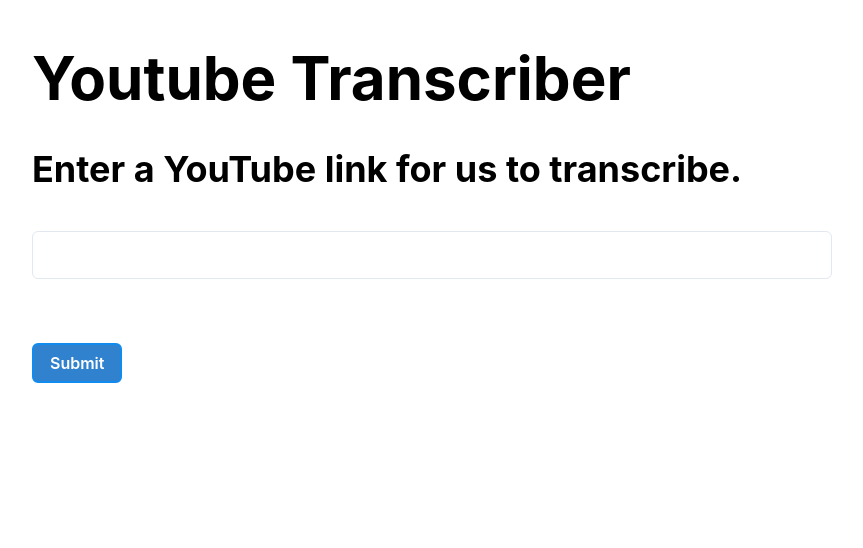
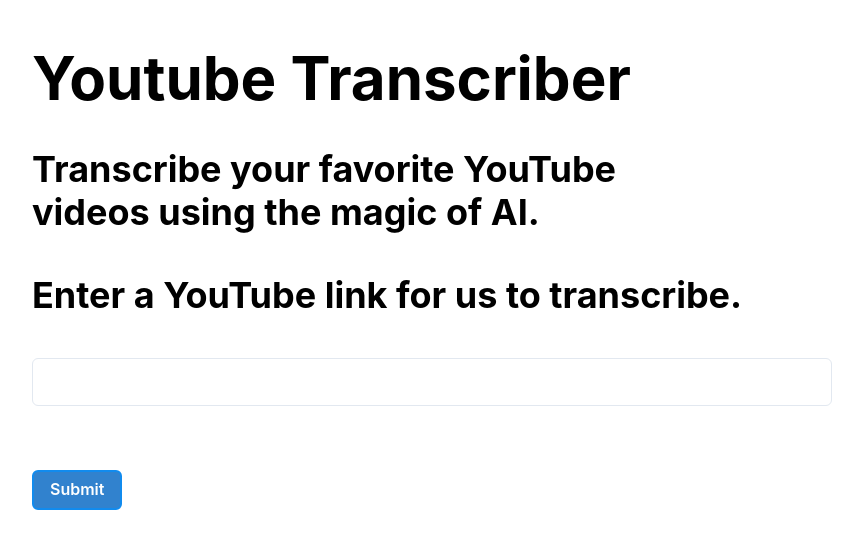
Before and after one commit to paramsingh/transcribe, a Next.js app in the folder frontend/: page / in a window 1280 px wide. Shown: the top 548 px of the page, without its empty margins (84-947 px from the left). Built offline with nearby package versions, Linux system fonts and the light colour scheme.

Commit message:
some more copy changes

```diff
--- a/frontend/pages/index.tsx
+++ b/frontend/pages/index.tsx
@@ -66,21 +66,37 @@
       </Head>
       <main>
         <div>
-          <Heading as={"h1"} size="3xl">
+          <Heading as={"h1"} size="3xl" paddingBottom={10}>
             Youtube Transcriber
           </Heading>
+          <Heading as={"h2"} size="xl">
+            Transcribe your favorite YouTube videos using the magic of AI.
+          </Heading>
           <Box paddingTop={10} paddingBottom={10}>
-            <Heading as={"h5"}>Enter a YouTube link for us to transcribe.</Heading>
+            <Heading as={"h5"}>
+              Enter a YouTube link for us to transcribe.
+            </Heading>
           </Box>
           <Box paddingBottom={10}>
-            <Input size="lg" onChange={(e) => setLink(e.target.value)} />
+            <Input
+              size="lg"
+              onChange={(e) => setLink(e.target.value)}
+              disabled={submitted}
+            />
           </Box>
-          <Button colorScheme={"blue"} onClick={(e) => submit()}>
+          <Button
+            colorScheme={"blue"}
+            onClick={(e) => submit()}
+            disabled={submitted}
+          >
             Submit
           </Button>
           {submitted && (
             <Box paddingTop={10}>
-              <Text fontSize="2xl">Please wait for a transcription, we&lsquo;ll redirect you when it&lsquo;s ready.</Text>
+              <Text fontSize="2xl">
+                Please wait for a transcription, we&lsquo;ll redirect you when
+                it&lsquo;s ready.
+              </Text>
               <Spinner />
             </Box>
           )}
```
